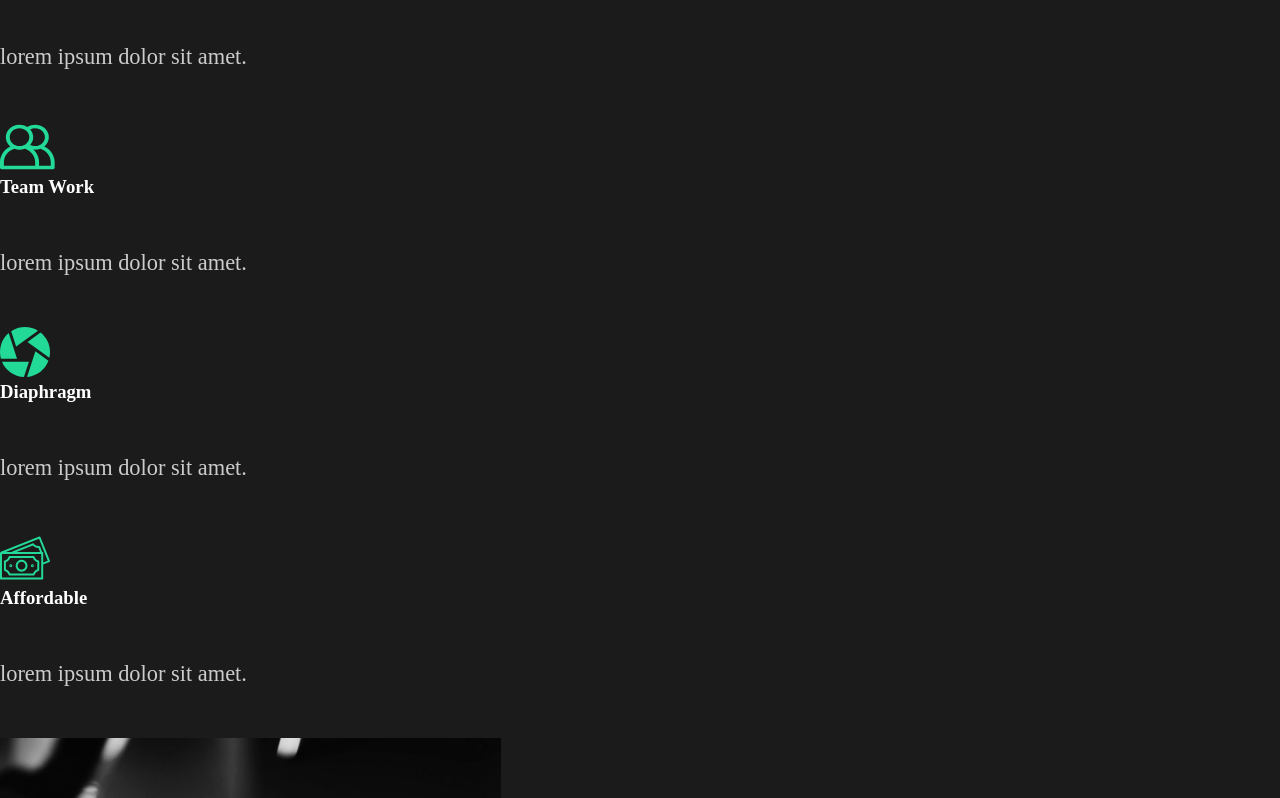
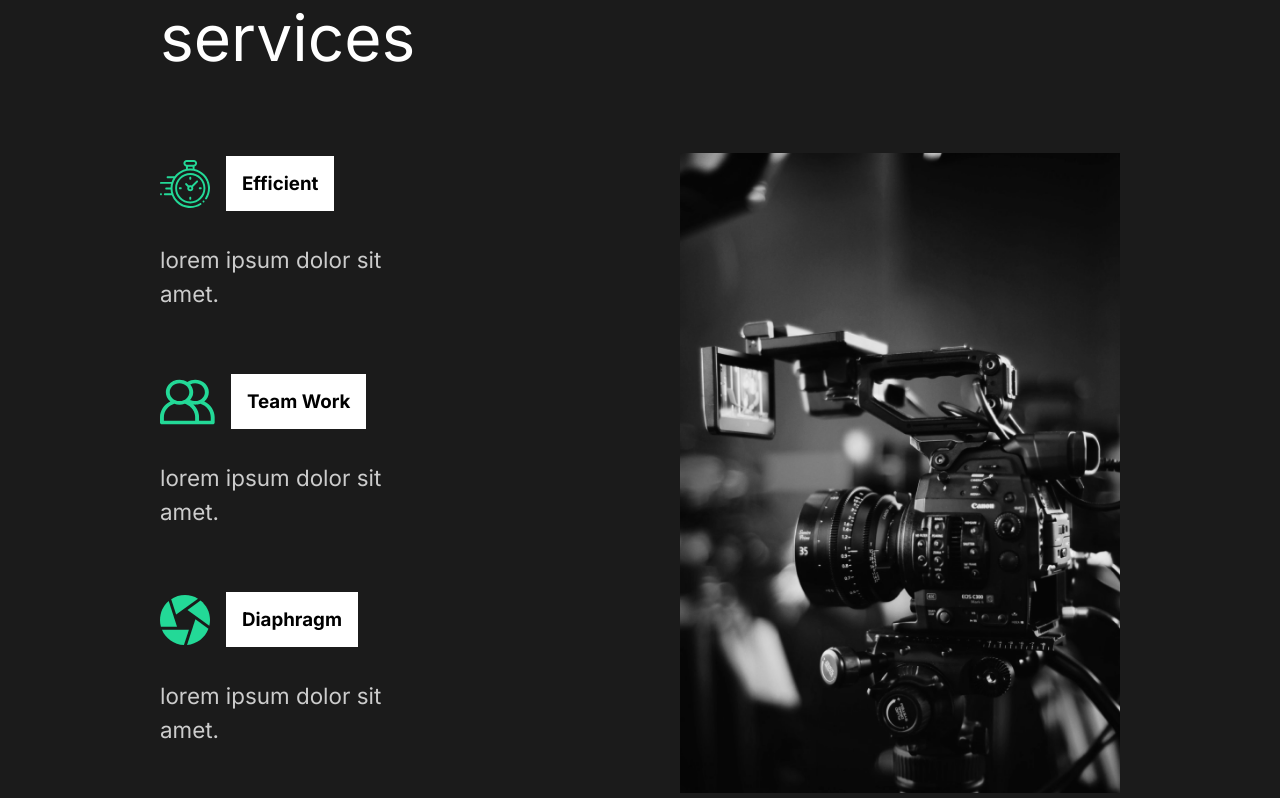
Before and after one commit to Chris-Finch/capture-website, a React (Create React App) app: page / in a window 1280 px wide. Shown: the part 962-1760 px from the top of the page. Built offline with nearby package versions, Linux system fonts and the light colour scheme.

Commit message:
More Styling

```diff
--- a/public/index.html
+++ b/public/index.html
@@ -8,6 +8,11 @@
     <meta
       name="description"
       content="Web site created using create-react-app"
+    />
+    <link rel="preconnect" href="https://fonts.gstatic.com" />
+    <link
+      href="https://fonts.googleapis.com/css2?family=Inter:wght@400;700&family=Lobster&display=swap"
+      rel="stylesheet"
     />
     <link rel="apple-touch-icon" href="%PUBLIC_URL%/logo192.png" />
     <!--
--- a/src/components/AboutSection.js
+++ b/src/components/AboutSection.js
@@ -1,5 +1,11 @@
 import home1 from "../img/home1.png";
 // Styled
+import {
+  StyledAbout,
+  StyledImage,
+  StyledDescription,
+  StyledHide,
+} from "../styles";
 import styled from "styled-components";
 
 const AboutSection = () => {
@@ -33,35 +39,5 @@
 };
 
 // Styled Components
-const StyledAbout = styled.div`
-  min-height: 90vh;
-  display: flex;
-  align-items: center;
-  justify-content: space-between;
-  padding: 5rem 10rem;
-  color: white;
-`;
-
-const StyledDescription = styled.div`
-  flex: 1;
-  padding-right: 5rem;
-  h2 {
-    font-weight: lighter;
-  }
-`;
-
-const StyledImage = styled.div`
-  flex: 1;
-  overflow: hidden;
-  img {
-    width: 100%;
-    height: 80vh;
-    object-fit: cover;
-  }
-`;
-
-const StyledHide = styled.div`
-  overflow: hidden;
-`;
 
 export default AboutSection;
--- a/src/components/GlobalStyle.js
+++ b/src/components/GlobalStyle.js
@@ -10,6 +10,7 @@
 
     body{
         background: #1b1b1b;
+        font-family: 'Inter', sans-serif;
 
     }
     button{
@@ -20,6 +21,7 @@
         border: 3px solid #23d997;
         background: transparent;
         color: white;
+        font-family: 'Inter', sans-serif;
         transition: all 0.5s ease;
         &:hover{
             background-color: #23d997;
--- a/src/components/ServicesSection.js
+++ b/src/components/ServicesSection.js
@@ -4,48 +4,82 @@
 import money from "../img/money.svg";
 import teamwork from "../img/teamwork.svg";
 import home2 from "../img/home2.png";
+// Styles
+import { StyledAbout, StyledImage, StyledDescription } from "../styles";
+import styled from "styled-components";
 
 const ServicesSection = () => {
   return (
-    <div className="services">
-      <div className="description">
+    <StyledServices>
+      <StyledDescription>
         <h2>
           High <span>quality</span> services
         </h2>
-        <div className="cards">
-          <div className="card">
+        <StyledCards>
+          <StyledCard>
             <div className="icon">
               <img alt="icon" src={clock} />
               <h3>Efficient</h3>
             </div>
             <p>lorem ipsum dolor sit amet.</p>
-          </div>
-          <div className="card">
+          </StyledCard>
+          <StyledCard>
             <div className="icon">
               <img alt="icon" src={teamwork} />
               <h3>Team Work</h3>
             </div>
             <p>lorem ipsum dolor sit amet.</p>
-          </div>
-          <div className="card">
+          </StyledCard>
+          <StyledCard>
             <div className="icon">
               <img alt="icon" src={diaphragm} />
               <h3>Diaphragm</h3>
             </div>
             <p>lorem ipsum dolor sit amet.</p>
-          </div>
-          <div className="card">
+          </StyledCard>
+          <StyledCard>
             <div className="icon">
               <img alt="icon" src={money} />
               <h3>Affordable</h3>
             </div>
             <p>lorem ipsum dolor sit amet.</p>
-          </div>
-        </div>
-      </div>
-      <img src={home2} alt="camera" />
-    </div>
+          </StyledCard>
+        </StyledCards>
+      </StyledDescription>
+      <StyledImage>
+        <img src={home2} alt="camera" />
+      </StyledImage>
+    </StyledServices>
   );
 };
 
+// Add to an existing styled component
+const StyledServices = styled(StyledAbout)`
+  h2 {
+    padding-bottom: 5rem;
+  }
+  p {
+    width: 70%;
+    padding: 2rem 0rem 4rem 0rem;
+  }
+`;
+const StyledCards = styled.div`
+  display: flex;
+  flex-wrap: wrap;
+`;
+
+const StyledCard = styled.div`
+  flex-basis: 20rem;
+  .icon {
+    display: flex;
+    align-items: center;
+    h3 {
+      margin-left: 1rem;
+      background: white;
+      color: black;
+      padding: 1rem;
+    }
+  }
+`;
+
 export default ServicesSection;
--- /dev/null
+++ b/src/styles.js
@@ -0,0 +1,32 @@
+import styled from "styled-components";
+
+export const StyledAbout = styled.div`
+  min-height: 90vh;
+  display: flex;
+  align-items: center;
+  justify-content: space-between;
+  padding: 5rem 10rem;
+  color: white;
+`;
+
+export const StyledDescription = styled.div`
+  flex: 1;
+  padding-right: 5rem;
+  h2 {
+    font-weight: lighter;
+  }
+`;
+
+export const StyledImage = styled.div`
+  flex: 1;
+  overflow: hidden;
+  img {
+    width: 100%;
+    height: 80vh;
+    object-fit: cover;
+  }
+`;
+
+export const StyledHide = styled.div`
+  overflow: hidden;
+`;
```
Also changed, not shown: 1 other file (tests, documents, lock files or other folders).
